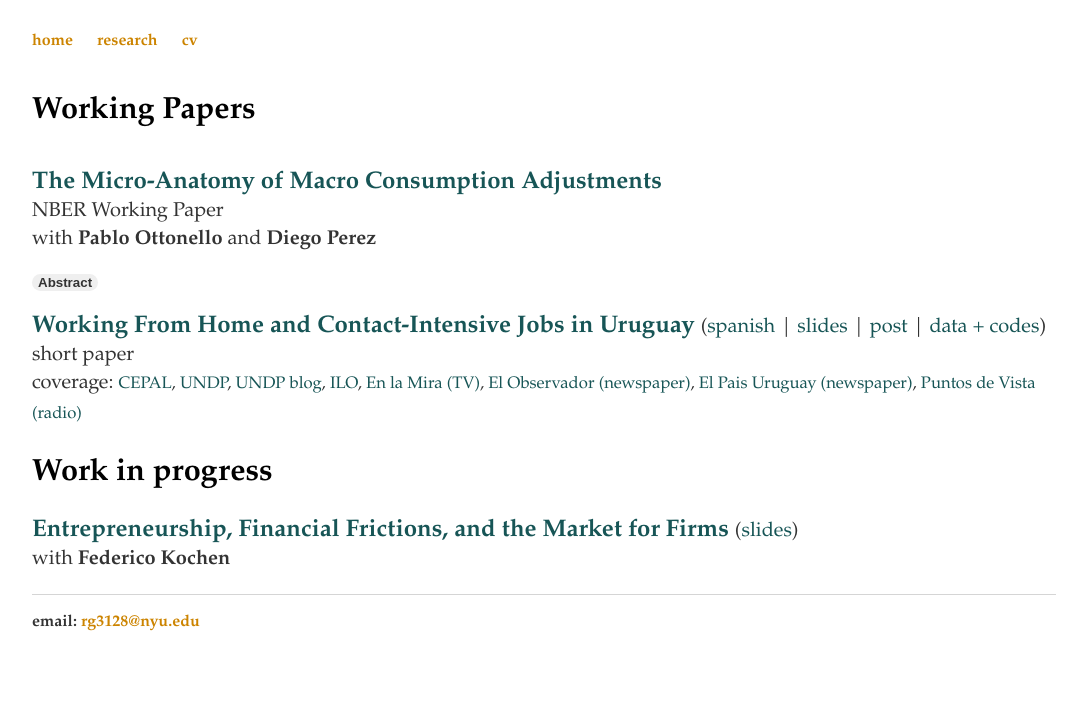
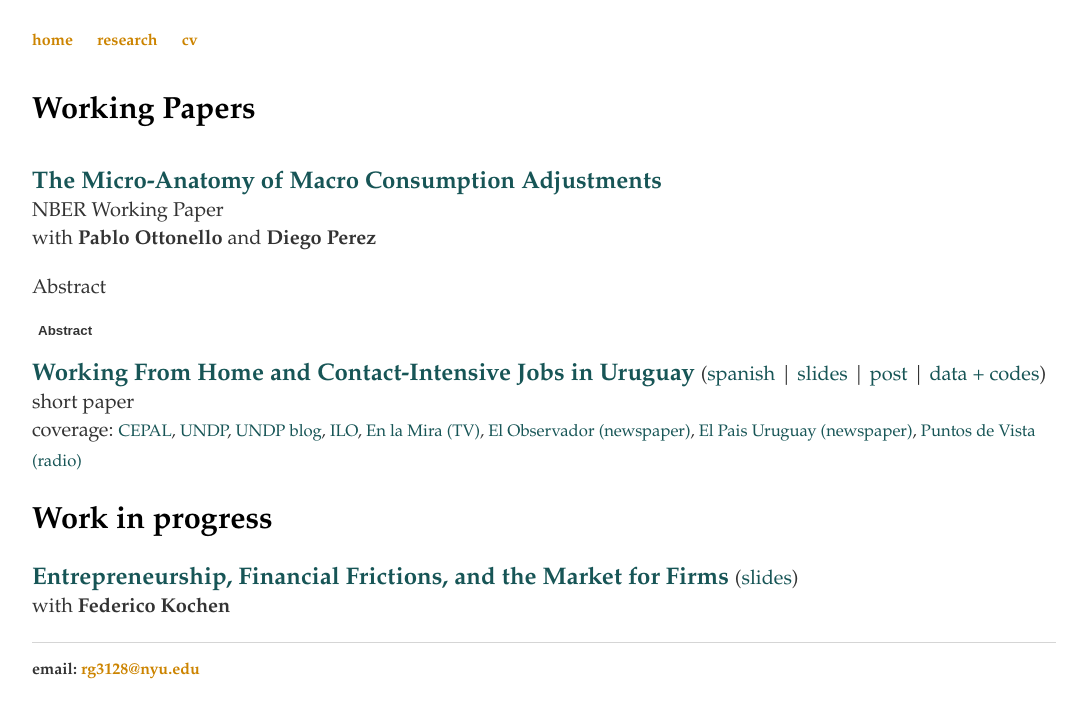
Before and after one commit to rafaguntin/rafaguntin.github.io, a Jekyll site: the page built from research/index.html, in a window 1280 px wide. Shown: the top 718 px of the page, without its empty margins (96-1183 px from the left). Built offline with Jekyll 4.4.1, drawn with Linux system fonts in a browser that asks for light colours.

Commit message:
Update index.html

```diff
--- a/research/index.html
+++ b/research/index.html
@@ -13,8 +13,8 @@
 				and
 				<a style="font-weight: bold; color:#333" href="https://www.perezdiego.org/" target="_blank"> Diego Perez </a>
 			</p>
-				       <p> <span id="dots"></span><span id="more"> Probando </span></p>
-				       <button style ="font-weight: bold; color:#333;border: none;border-radius: 12px" onclick="myFunction()" id="myBtn">Abstract</button><div class="scrollmenu">
+				       <p> <span id="dots">Abstract</span> <br> <span id="more"> Probando </span></p>
+				       <button style ="font-weight: bold; color:#333;border: none;border-radius: 12px;background-color: white;" onclick="myFunction()" id="myBtn">Abstract</button><div class="scrollmenu">
 <script>
 function myFunction() {
   var dots = document.getElementById("dots");
```
Also changed, not shown: other parts of research/index.html (+2 -2 lines).
